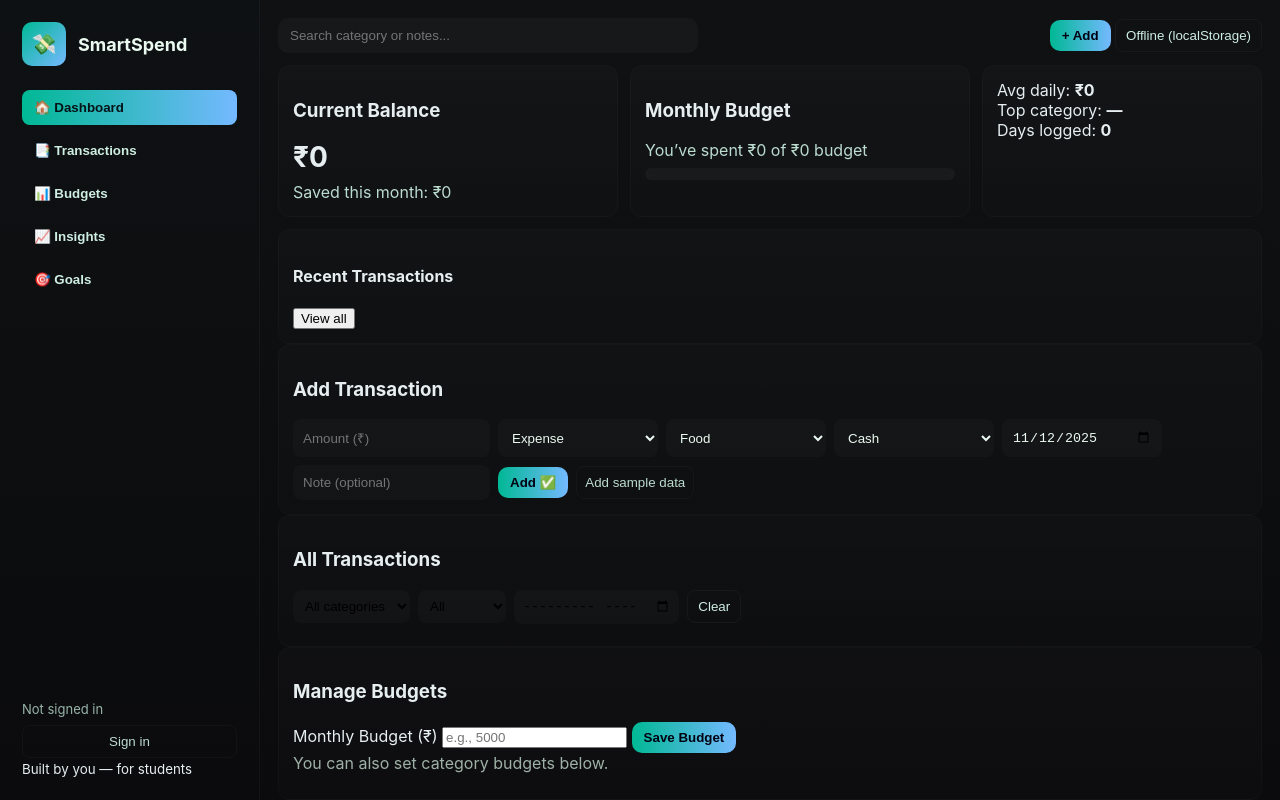
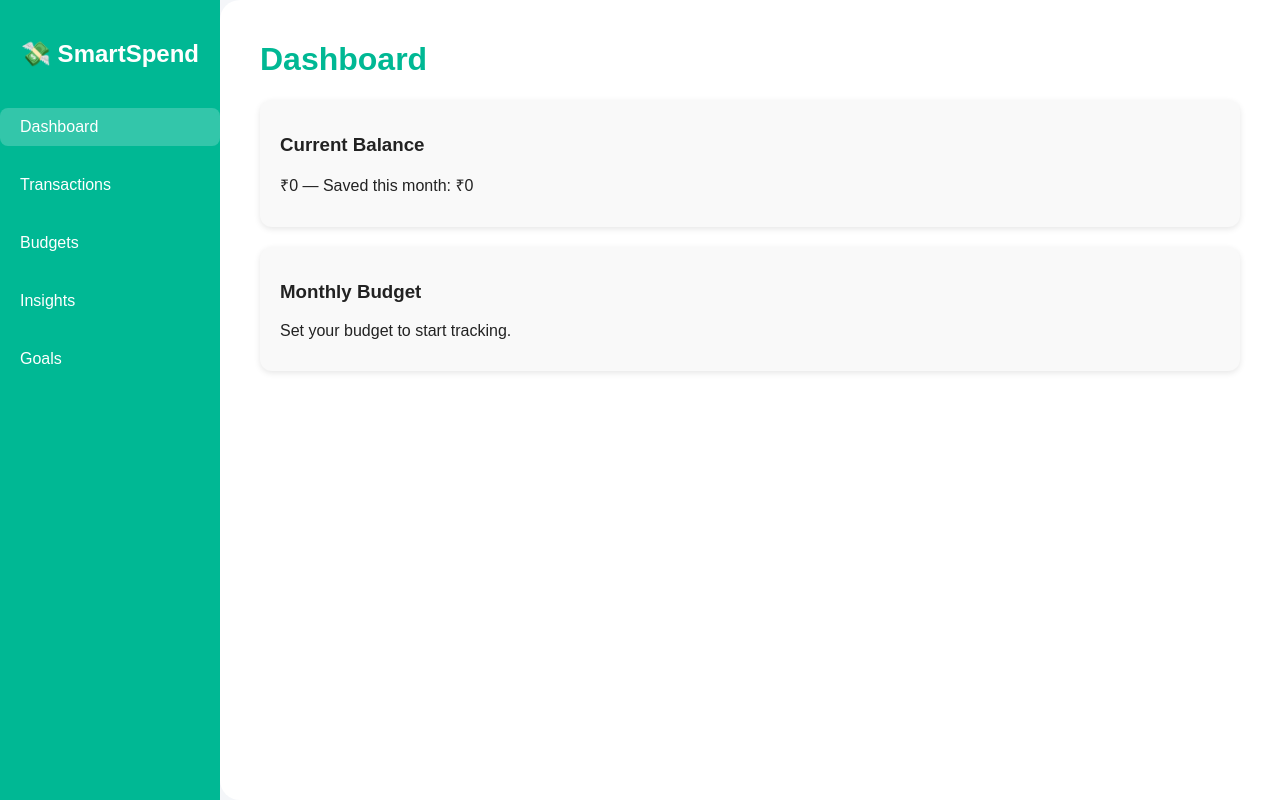
Before and after one commit to ojaswitasingh77-dot/SmartBudget, a plain HTML site: page index.html in a window 1280 px wide. Drawn offline with nearby package versions, Linux system fonts and the light colour scheme.

Commit message:
Add files via upload

```diff
--- a/index.html
+++ b/index.html
@@ -1,199 +1,248 @@
-<!doctype html>
+<!DOCTYPE html>
 <html lang="en">
 <head>
-  <meta charset="utf-8" />
-  <meta name="viewport" content="width=device-width,initial-scale=1" />
-  <title>SmartSpend — Budget Tracker</title>
+  <meta charset="UTF-8" />
+  <meta name="viewport" content="width=device-width, initial-scale=1.0" />
+  <title>SmartSpend — Student Budget Tracker</title>
+  <style>
+    body {
+      margin: 0;
+      font-family: "Poppins", sans-serif;
+      background-color: #f4f6f9; /* Light background */
+      color: #222; /* Dark readable text */
+      display: flex;
+      height: 100vh;
+      overflow: hidden;
+    }
 
-  <!-- Chart.js -->
-  <script src="https://cdn.jsdelivr.net/npm/chart.js"></script>
+    /* Sidebar */
+    .sidebar {
+      width: 220px;
+      background-color: #00b894; /* Mint green */
+      color: white;
+      display: flex;
+      flex-direction: column;
+      align-items: center;
+      padding-top: 20px;
+    }
+    .sidebar h2 {
+      margin-bottom: 30px;
+    }
+    .sidebar button {
+      background: none;
+      border: none;
+      color: white;
+      font-size: 16px;
+      margin: 10px 0;
+      cursor: pointer;
+      width: 100%;
+      text-align: left;
+      padding: 10px 20px;
+      border-radius: 8px;
+      transition: background 0.3s;
+    }
+    .sidebar button:hover,
+    .sidebar button.active {
+      background: rgba(255, 255, 255, 0.2);
+    }
 
-  <!-- Firebase SDK (v9 compat - modular) -->
-  <script type="module" src="https://www.gstatic.com/firebasejs/9.22.2/firebase-app-compat.js"></script>
-  <script type="module" src="https://www.gstatic.com/firebasejs/9.22.2/firebase-auth-compat.js"></script>
-  <script type="module" src="https://www.gstatic.com/firebasejs/9.22.2/firebase-firestore-compat.js"></script>
+    /* Main content */
+    .main {
+      flex: 1;
+      padding: 20px 40px;
+      overflow-y: auto;
+      background-color: white;
+      border-radius: 20px 0 0 20px;
+    }
 
-  <link rel="stylesheet" href="style.css" />
+    h1 {
+      color: #00b894;
+    }
+
+    /* Card style */
+    .card {
+      background: #f9f9f9;
+      border-radius: 12px;
+      box-shadow: 0 2px 6px rgba(0, 0, 0, 0.1);
+      padding: 15px 20px;
+      margin-bottom: 20px;
+    }
+
+    /* Inputs and buttons */
+    input, select {
+      padding: 8px;
+      margin: 6px;
+      border: 1px solid #ccc;
+      border-radius: 6px;
+      outline: none;
+    }
+
+    button.action {
+      background-color: #00b894;
+      color: white;
+      border: none;
+      border-radius: 8px;
+      padding: 8px 16px;
+      cursor: pointer;
+    }
+    button.action:hover {
+      background-color: #019870;
+    }
+
+    .hidden {
+      display: none;
+    }
+  </style>
 </head>
 <body>
-  <div class="app">
-    <!-- SIDEBAR -->
-    <aside class="sidebar">
-      <div class="brand">
-        <div class="logo">💸</div>
-        <div class="title">SmartSpend</div>
+  <div class="sidebar">
+    <h2>💸 SmartSpend</h2>
+    <button class="active" onclick="showSection('dashboard')">Dashboard</button>
+    <button onclick="showSection('transactions')">Transactions</button>
+    <button onclick="showSection('budgets')">Budgets</button>
+    <button onclick="showSection('insights')">Insights</button>
+    <button onclick="showSection('goals')">Goals</button>
   </div>
 
-      <nav>
-        <button class="nav-item active" data-section="dashboard">🏠 Dashboard</button>
-        <button class="nav-item" data-section="transactions">📑 Transactions</button>
-        <button class="nav-item" data-section="budgets">📊 Budgets</button>
-        <button class="nav-item" data-section="insights">📈 Insights</button>
-        <button class="nav-item" data-section="goals">🎯 Goals</button>
-      </nav>
-
-      <div class="sidebar-bottom">
-        <div id="userBox" class="userbox">
-          <div id="userEmail" class="user-email">Not signed in</div>
-          <button id="signinBtn" class="secondary">Sign in</button>
+  <div class="main">
+    <!-- Dashboard -->
+    <div id="dashboard" class="section">
+      <h1>Dashboard</h1>
+      <div class="card">
+        <h3>Current Balance</h3>
+        <p>₹0 — Saved this month: ₹0</p>
       </div>
-        <small class="hint">Built by you — for students</small>
-      </div>
-    </aside>
-
-    <!-- MAIN -->
-    <main class="main">
-      <!-- Top bar -->
-      <header class="topbar">
-        <div class="search-wrap">
-          <input id="searchInput" placeholder="Search category or notes..." />
-        </div>
-        <div class="top-actions">
-          <button id="quickAdd" class="primary">+ Add</button>
-          <button id="publishState" class="ghost">Offline mode</button>
-        </div>
-      </header>
-
-      <!-- Sections -->
-      <section id="dashboard" class="section visible">
-        <div class="grid">
-          <div class="card balance-card">
-            <h3>Current Balance</h3>
-            <div class="big" id="balance">₹0</div>
-            <div class="small" id="savedSummary">Saved this month: ₹0</div>
-          </div>
-
-          <div class="card budget-card">
+      <div class="card">
         <h3>Monthly Budget</h3>
-            <div class="small" id="budgetText">Set your budget</div>
-            <div class="progress">
-              <div id="budgetProgress" class="progress-bar" style="width:0%"></div>
-            </div>
-            <div class="small" id="budgetAlert"></div>
-          </div>
-
-          <div class="card mini" id="miniStats">
-            <div>Avg daily: <strong id="avgDaily">₹0</strong></div>
-            <div>Top category: <strong id="topCategory">—</strong></div>
-            <div>Days logged: <strong id="daysLogged">0</strong></div>
+        <p>Set your budget to start tracking.</p>
       </div>
     </div>
 
-        <div class="card transactions-preview">
-          <div class="card-header">
-            <h4>Recent Transactions</h4>
-            <button id="viewAllTx" class="link">View all</button>
-          </div>
-          <ul id="recentList" class="tx-list"></ul>
-        </div>
-      </section>
-
-      <section id="transactions" class="section">
+    <!-- Transactions -->
+    <div id="transactions" class="section hidden">
+      <h1>Transactions</h1>
       <div class="card">
-          <h3>Add Transaction</h3>
-          <form id="txForm" class="tx-form">
-            <input id="txAmount" type="number" placeholder="Amount (₹)" required />
-            <select id="txType">
-              <option value="expense">Expense</option>
-              <option value="income">Income</option>
+        <label>Amount (₹)</label>
+        <input type="number" id="amount" placeholder="Enter amount" />
+        <select id="type">
+          <option>Expense</option>
+          <option>Income</option>
         </select>
-            <select id="txCategory">
+        <select id="category">
           <option>Food</option>
           <option>Transport</option>
           <option>Studies</option>
           <option>Rent</option>
           <option>Entertainment</option>
-              <option>Savings</option>
           <option>Misc</option>
         </select>
-            <select id="txPayment">
+        <select id="method">
           <option>Cash</option>
           <option>UPI</option>
           <option>Card</option>
         </select>
-            <input id="txDate" type="date" />
-            <input id="txNote" placeholder="Note (optional)" />
-            <div class="form-row">
-              <button type="submit" class="primary">Add ✅</button>
-              <button id="importSample" type="button" class="secondary">Add sample data</button>
+        <input type="date" id="date" />
+        <button class="action" onclick="addTransaction()">Add</button>
       </div>
-          </form>
+      <div class="card">
+        <h3>All Transactions</h3>
+        <ul id="transactionList"></ul>
+      </div>
     </div>
 
+    <!-- Budgets -->
+    <div id="budgets" class="section hidden">
+      <h1>Budgets</h1>
       <div class="card">
-          <h3>All Transactions</h3>
-          <div class="filters">
-            <select id="filterCategory"><option value="">All categories</option></select>
-            <select id="filterType"><option value="">All</option><option value="expense">Expense</option><option value="income">Income</option></select>
-            <input id="filterFrom" type="month" />
-            <button id="clearFilters" class="ghost">Clear</button>
-          </div>
-          <ul id="txList" class="tx-list"></ul>
-        </div>
-      </section>
-
-      <section id="budgets" class="section">
-        <div class="card">
-          <h3>Manage Budgets</h3>
-          <label>Monthly Budget (₹)</label>
-          <input id="monthlyBudgetInput" type="number" placeholder="e.g., 5000" />
-          <button id="saveBudget" class="primary">Save Budget</button>
-          <div class="small muted">You can also set category budgets below.</div>
-
-          <div id="categoryBudgets" class="category-budgets"></div>
-        </div>
-      </section>
-
-      <section id="insights" class="section">
-        <div class="card">
-          <h3>Spending by Category</h3>
-          <canvas id="catChart" height="160"></canvas>
+        <label>Set Monthly Budget (₹)</label>
+        <input type="number" id="budgetInput" placeholder="Enter your budget" />
+        <button class="action" onclick="setBudget()">Save</button>
       </div>
       <div class="card">
-          <h3>Weekly Spending</h3>
-          <canvas id="weekChart" height="120"></canvas>
+        <p id="budgetText">No budget set yet.</p>
+      </div>
+    </div>
+
+    <!-- Insights -->
+    <div id="insights" class="section hidden">
+      <h1>Insights</h1>
+      <p>Charts & analytics will appear here soon 📊</p>
+    </div>
+
+    <!-- Goals -->
+    <div id="goals" class="section hidden">
+      <h1>Goals</h1>
+      <div class="card">
+        <label>Goal Name</label>
+        <input type="text" id="goalName" placeholder="e.g. Buy phone" />
+        <label>Target Amount (₹)</label>
+        <input type="number" id="goalTarget" placeholder="10000" />
+        <button class="action" onclick="addGoal()">Add Goal</button>
       </div>
       <div class="card">
-          <h3>Monthly Trend</h3>
-          <canvas id="trendChart" height="120"></canvas>
-        </div>
-      </section>
-
-      <section id="goals" class="section">
-        <div class="card">
-          <h3>Savings Goals</h3>
-          <form id="goalForm">
-            <input id="goalTitle" placeholder="Goal name (e.g., New laptop)" />
-            <input id="goalAmount" type="number" placeholder="Amount (₹)" />
-            <button class="primary" type="submit">Add Goal</button>
-          </form>
-          <ul id="goalsList" class="goal-list"></ul>
-        </div>
-      </section>
-    </main>
-  </div>
-
-  <!-- Sign-in Modal -->
-  <div id="authModal" class="modal hidden">
-    <div class="modal-card">
-      <h3>Sign in to SmartSpend</h3>
-      <div id="authMsg" class="muted">Use Email or Google</div>
-      <input id="emailInput" placeholder="Email" type="email" />
-      <input id="passInput" placeholder="Password" type="password" />
-      <div class="form-row">
-        <button id="emailSignup" class="primary">Sign up</button>
-        <button id="emailLogin" class="secondary">Sign in</button>
-      </div>
-      <div class="form-row">
-        <button id="googleSignIn" class="ghost">Sign in with Google</button>
-        <button id="closeAuth" class="ghost">Close</button>
+        <ul id="goalList"></ul>
       </div>
     </div>
   </div>
 
-  <!-- Toast -->
-  <div id="toast" class="toast hidden"></div>
+  <script>
+    function showSection(id) {
+      document.querySelectorAll(".section").forEach(sec => sec.classList.add("hidden"));
+      document.getElementById(id).classList.remove("hidden");
+      document.querySelectorAll(".sidebar button").forEach(btn => btn.classList.remove("active"));
+      event.target.classList.add("active");
+    }
 
-  <script type="module" src="script.js"></script>
+    let transactions = [];
+    let budget = 0;
+    let goals = [];
+
+    function addTransaction() {
+      const amount = document.getElementById("amount").value;
+      const type = document.getElementById("type").value;
+      const category = document.getElementById("category").value;
+      const method = document.getElementById("method").value;
+      const date = document.getElementById("date").value;
+
+      if (!amount || !date) return alert("Please fill all fields");
+
+      const entry = { amount, type, category, method, date };
+      transactions.push(entry);
+      renderTransactions();
+    }
+
+    function renderTransactions() {
+      const list = document.getElementById("transactionList");
+      list.innerHTML = "";
+      transactions.forEach((t, i) => {
+        const li = document.createElement("li");
+        li.textContent = `${t.type}: ₹${t.amount} on ${t.category} (${t.method}) — ${t.date}`;
+        list.appendChild(li);
+      });
+    }
+
+    function setBudget() {
+      budget = document.getElementById("budgetInput").value;
+      document.getElementById("budgetText").textContent = `Monthly budget set to ₹${budget}`;
+    }
+
+    function addGoal() {
+      const name = document.getElementById("goalName").value;
+      const target = document.getElementById("goalTarget").value;
+      if (!name || !target) return alert("Please enter both fields");
+      goals.push({ name, target });
+      renderGoals();
+    }
+
+    function renderGoals() {
+      const list = document.getElementById("goalList");
+      list.innerHTML = "";
+      goals.forEach(g => {
+        const li = document.createElement("li");
+        li.textContent = `${g.name} — Target ₹${g.target}`;
+        list.appendChild(li);
+      });
+    }
+  </script>
 </body>
 </html>
```
Lines whose indentation alone changed are shown as unchanged.
